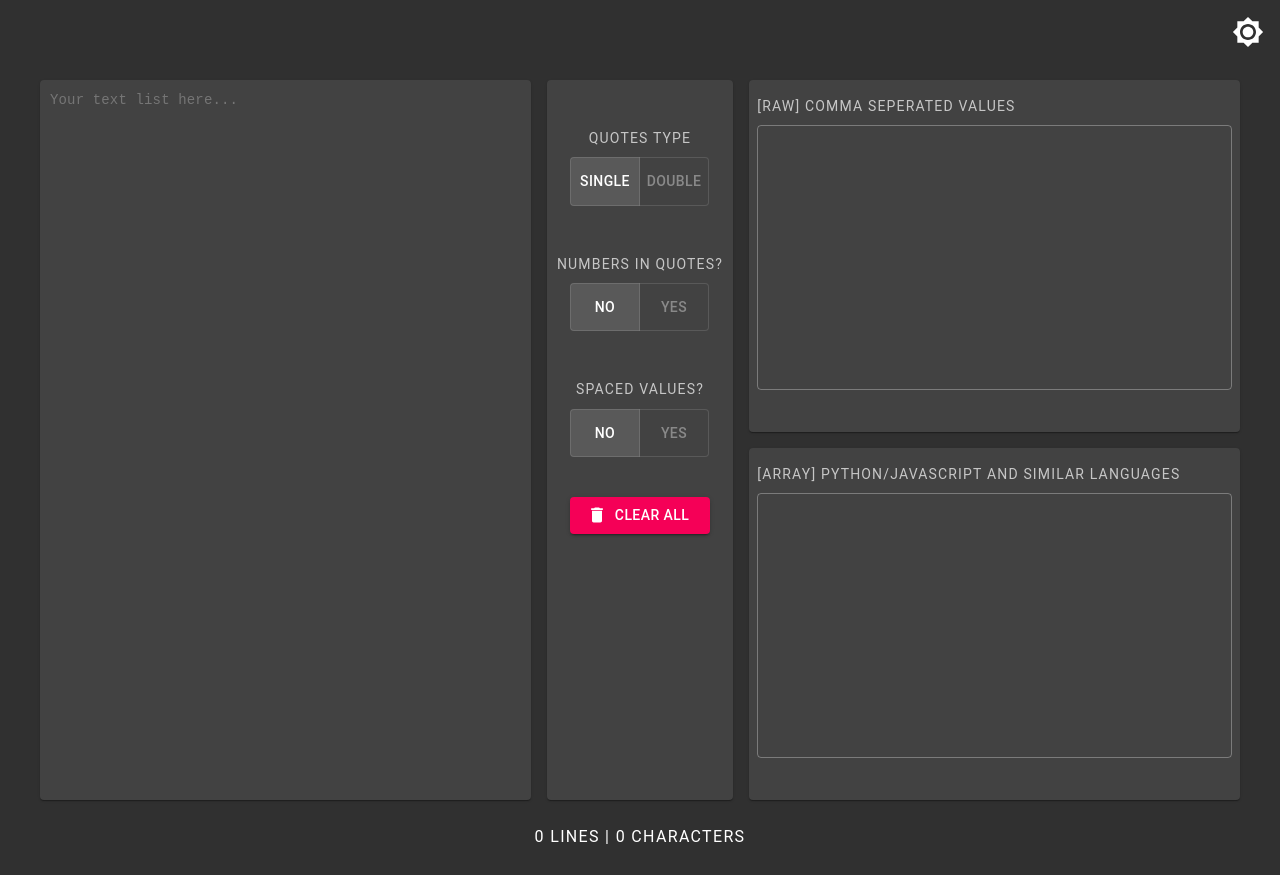
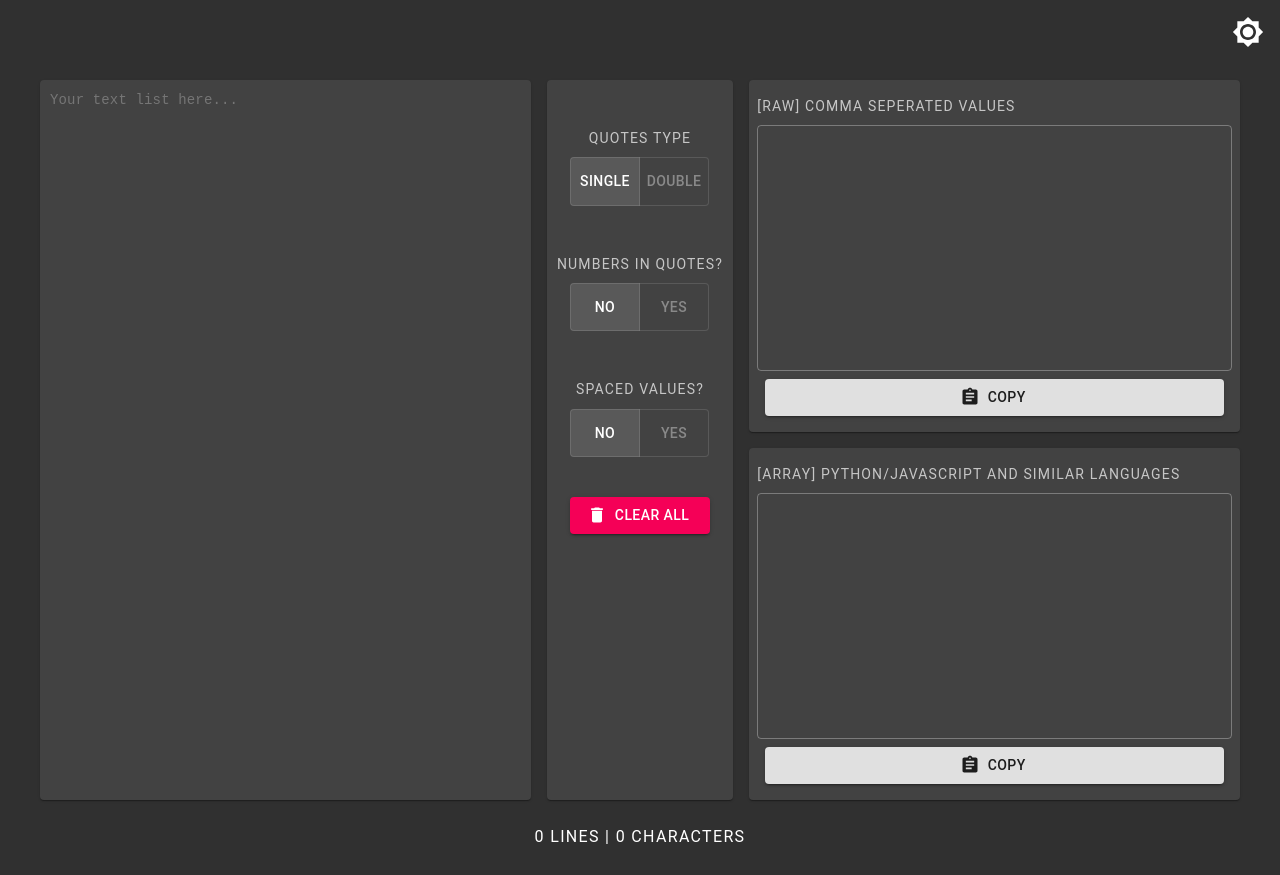
Before and after one commit to moe9195/parser, a React (Create React App) app: page / in a window 1280 px wide. Built offline with nearby package versions, Linux system fonts and the light colour scheme.

Commit message:
Added copy button.

```diff
--- a/src/Components/ParsedArea.js
+++ b/src/Components/ParsedArea.js
@@ -1,10 +1,12 @@
 import React, { useState } from 'react';
 import 'prismjs/components/prism-clike';
 import 'prismjs/components/prism-javascript';
+import AssignmentIcon from '@material-ui/icons/Assignment';
 import {
   makeStyles,
   Typography,
-  TextField
+  TextField,
+  Button,
 } from '@material-ui/core';
 
 const languageData = {
@@ -18,6 +20,8 @@ const languageData = {
 
 const useStyles = makeStyles((theme) => ({
   root: {
+    display: 'flex',
+    flexDirection: 'column',
   },
   textField: {
     width: '100%',
@@ -27,6 +31,9 @@ const useStyles = makeStyles((theme) => ({
   },
   description: {
     fontSize: '14px'
+  },
+  copyButton: {
+    margin: theme.spacing(1)
   }
 }))
 
@@ -56,6 +63,7 @@ const toArray = (str, numInQuotes, doubleQuote, space) => {
 
 const ParsedArea = ({ input, language, numInQuotes, doubleQuote, space }) => {
   const classes = useStyles();
+  const output = language === 'csv' ? toCSV(input, space) : toArray(input, numInQuotes, doubleQuote, space)
 
   return (
     <div className={classes.root}>
@@ -66,11 +74,20 @@ const ParsedArea = ({ input, language, numInQuotes, doubleQuote, space }) => {
           className={classes.textField}
           multiline
           disabled
-          rows={12}
-          rowsMax={12}
-          value={language === 'csv' ? toCSV(input, space) : toArray(input, numInQuotes, doubleQuote, space) }
+          rows={11}
+          rowsMax={11}
+          value={output}
           variant="outlined"
-        />
+      />
+      <Button
+        variant="contained"
+        color="default"
+        className={classes.copyButton}
+        startIcon={<AssignmentIcon />}
+        onClick={() => {navigator.clipboard.writeText(output)}}
+      >
+        Copy
+      </Button>
     </div>
   );
 }
```
